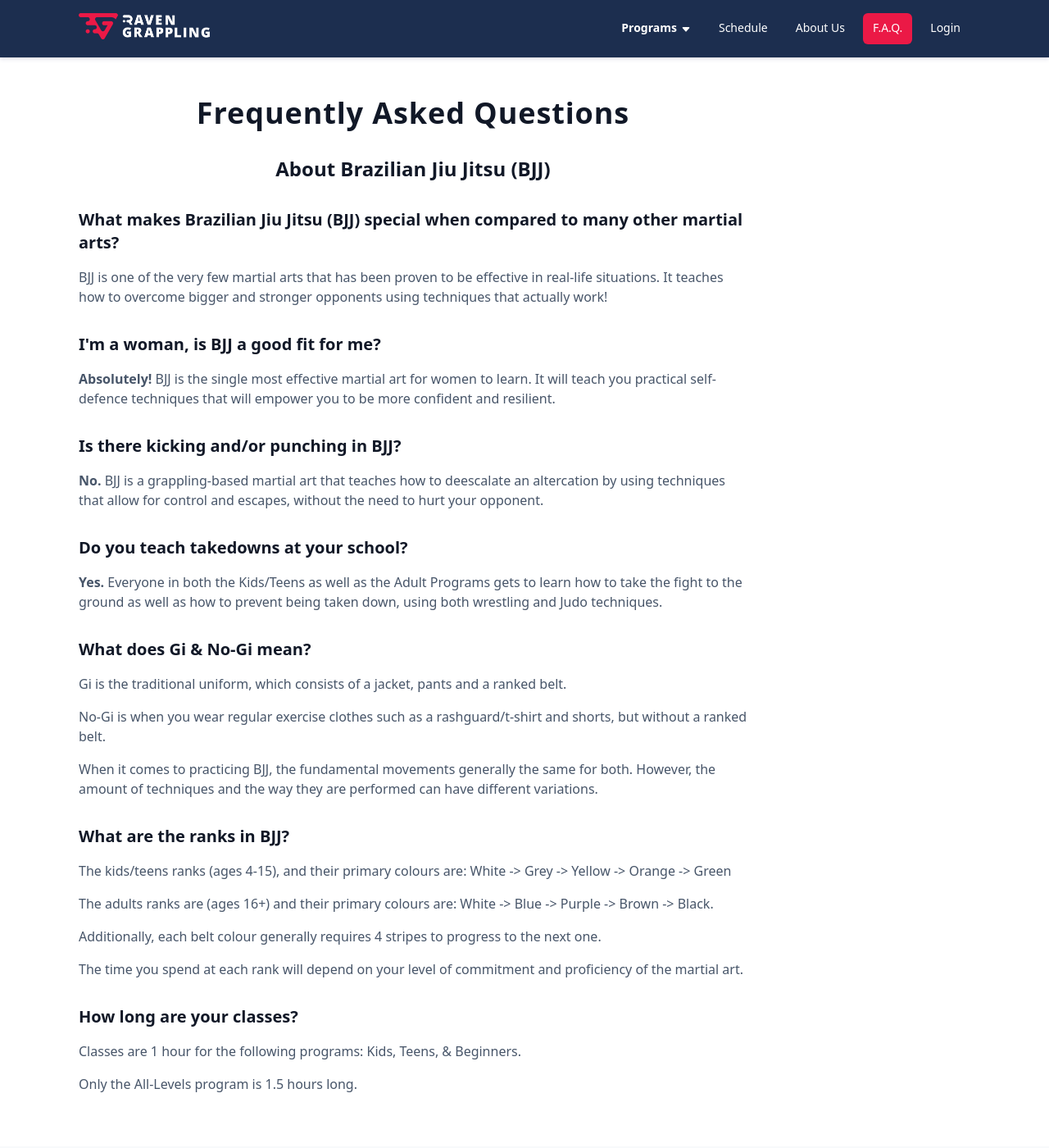
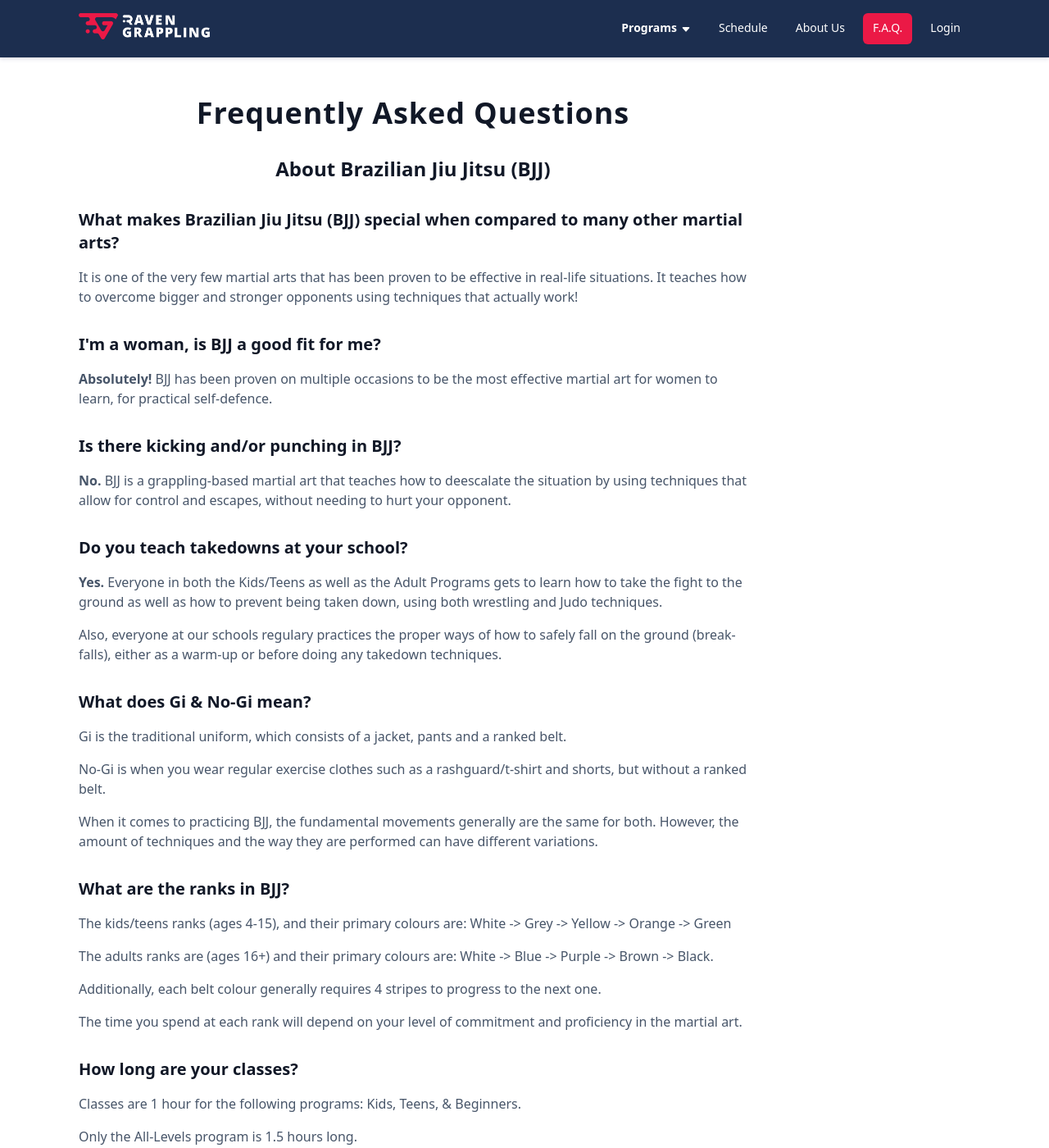
Before and after one commit to RavenGrappling/RavenGrappling.github.io, a Jekyll site: the page built from pages/faq.html, in a window 1280 px wide and 1400 px high. Shown: the whole window at 82% size. Built offline with Jekyll 4.4.1, drawn with Linux system fonts in a browser that asks for light colours; some of the changed text lies outside the part shown.

Commit message:
Update faq.html

```diff
--- a/pages/faq.html
+++ b/pages/faq.html
@@ -16,26 +16,27 @@
       What makes Brazilian Jiu Jitsu (BJJ) special when compared to many other martial arts?
     </h3>
     <p>
-      BJJ is one of the very few martial arts that has been proven to be effective in real-life situations. It teaches how to overcome bigger and stronger opponents using techniques that actually work!
+      It is one of the very few martial arts that has been proven to be effective in real-life situations. It teaches how to overcome bigger and stronger opponents using techniques that actually work!
     </p>
 
     <h3 class="mt">
       I'm a woman, is BJJ a good fit for me?
     </h3>
     <p>
-      <strong>Absolutely!</strong> BJJ is the single most effective martial art for women to learn. It will teach you practical self-defence techniques that will empower you to be more confident and resilient.
+      <strong>Absolutely!</strong> BJJ has been proven on multiple occasions to be the most effective martial art for women to learn, for practical self-defence.
     </p>
     <h3>
       Is there kicking and/or punching in BJJ?
     </h3>
     <p>
-      <strong>No.</strong> BJJ is a grappling-based martial art that teaches how to deescalate an altercation by using techniques that allow for control and escapes, without the need to hurt your opponent.
+      <strong>No.</strong> BJJ is a grappling-based martial art that teaches how to deescalate the situation by using techniques that allow for control and escapes, without needing to hurt your opponent.
     </p>
     <h3>
       Do you teach takedowns at your school?
     </h3>
     <p>
       <strong>Yes.</strong> Everyone in both the Kids/Teens as well as the Adult Programs gets to learn how to take the fight to the ground as well as how to prevent being taken down, using both wrestling and Judo techniques.
+    <p>Also, everyone at our schools regulary practices the proper ways of how to safely fall on the ground (break-falls), either as a warm-up or before doing any takedown techniques.</p>
     </p>
     <h3>
       What does Gi & No-Gi mean?
@@ -47,7 +48,7 @@
       No-Gi is when you wear regular exercise clothes such as a rashguard/t-shirt and shorts, but without a ranked belt.
     </p>
     <p>
-      When it comes to practicing BJJ, the fundamental movements generally the same for both. However, the amount of techniques and the way they are performed can have different variations.
+      When it comes to practicing BJJ, the fundamental movements generally are the same for both. However, the amount of techniques and the way they are performed can have different variations.
     </p>
     <h3>
       What are the ranks in BJJ?
@@ -62,7 +63,7 @@
       Additionally, each belt colour generally requires 4 stripes to progress to the next one.
     </p>
     <p>
-      The time you spend at each rank will depend on your level of commitment and proficiency of the martial art.
+      The time you spend at each rank will depend on your level of commitment and proficiency in the martial art.
     </p>
     <h3>
       How long are your classes?
@@ -94,9 +95,9 @@
         I am # of years old, is it too late to start?
       </h3>
       <p>
-        <strong>Absolutely NOT!</strong> BJJ is commonly practiced by people all over the world and by all age groups! It is not unusual to see students who are as young as 5 years old as well as those who are 60+.
+        <strong>Absolutely NOT!</strong> BJJ is a very popular martial art that is practiced by people all over the world and by all age groups! It is not unusual to see students at our gym who are as young as 5 years old as well as those who are 50+.
       <p>
-        We understand that starting something new can be intimidating at first, but we promise to make you feel safe.
+        We understand that starting something new can be intimidating at first, but we promise to make you feel comfortable.
       </p>
       </p>
       <h3>
@@ -107,7 +108,7 @@
         At our gym, we always make sure that your safety is our #1 priority, so that serious injuries do not happen.
       </p>
       <p>
-        We take extra care in keeping everyone safe by providing clear instructions and discouraging any aggressive/uncontrolled training behaviour. You can rest assured that we will do everything we can for you to feel safe and taken care of.
+        We also take extra care in keeping everyone safe by providing clear instructions and discouraging any aggressive/uncontrolled training behaviour. You can rest assured that we will do everything we can to make you feel safe.
       </p>
     </div>
   </section>
@@ -137,7 +138,7 @@
       Is it safe for my child to learn BJJ?
     </h3>
     <p>
-      Absolutely! We always structure class activities in a way that prioritizes safety while maximizing learning.
+      <strong>Absolutely!</strong> We always structure class activities in a way that prioritizes safety while maximizing learning.
     </p>
     <h3>
       Can I watch my kid/kids during their classes?
```
